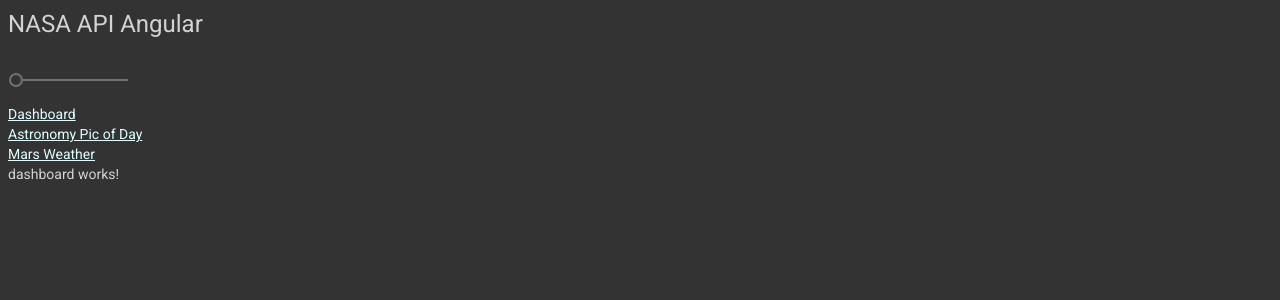
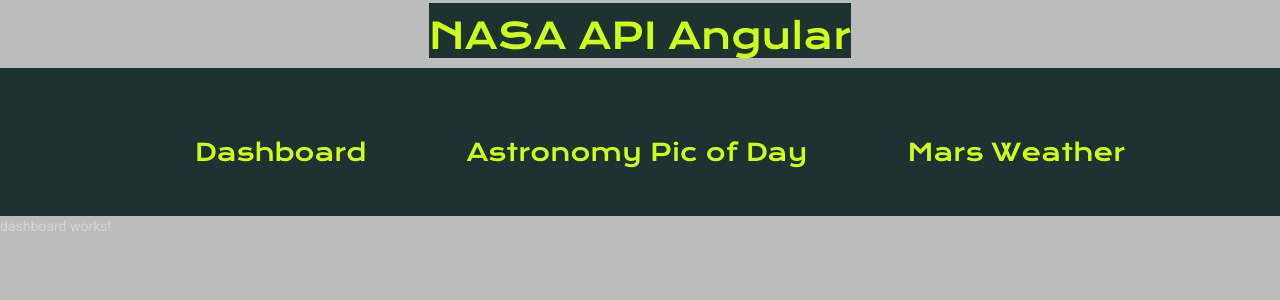
Before and after one commit to isaak-treat/NASA-API-Angular, an Angular app: page /dashboard in a window 1280 px wide. Shown: the top 300 px of the page. Built offline with nearby package versions, Linux system fonts and the light colour scheme.

Commit message:
Added styling to menu bar

```diff
--- a/src/app/app.component.css
+++ b/src/app/app.component.css
@@ -0,0 +1,52 @@
+.navigation {
+  background-color: #1E3231;
+  color: #1E3231;
+  font-family: 'Krona One', sans-serif;
+  font-size: 24px;
+  display: block;
+  display: table;
+  margin: auto;
+}
+
+  .navigation a {
+    text-decoration: none;
+    display: inline-table;
+    padding: 30px;
+    background-color: #1E3231;
+    color: #CEFF1A;
+  }
+
+.menu-bar {
+  background-color: #1E3231;
+  width: 100%;
+  left: 10px;
+}
+.navigation a:hover {
+  background-color: #1E3231;
+  color: #E8EEF2;
+}
+
+h1 {
+  font-family: 'Krona One', sans-serif;
+  font-size: 36px;
+  text-align: center;
+
+}
+  h1 a {
+    padding-top: 10px;
+    text-decoration: none;
+    color: #CEFF1A;
+    background-color: #1E3231;
+    width: 100%;
+  }
+
+ul#horizontalList {
+  min-width: 696px;
+  list-style: none;
+  padding-top: 20px;
+}
+
+ul#horizontalList li {
+display: inline;
+padding: 20px;
+}
--- a/src/app/app.component.html
+++ b/src/app/app.component.html
@@ -1,15 +1,15 @@
-
-
-
-
-<h1>{{title}}</h1>
-<mat-slider min="1" max="100" step="1" value="1"></mat-slider>
-<nav>
-  <a href="/dashboard">Dashboard</a>
-  <br />
-  <a href="/apod">Astronomy Pic of Day</a>
-  <br />
-  <a href="/insight">Mars Weather</a>
-</nav>
-
-<router-outlet></router-outlet>
+<div class="fullNav">
+  <h1><a href="/dashboard">{{title}}</a></h1>
+  <div class="menu-bar">
+    <div class="navigation">
+      <nav>
+        <ul id="horizontalList">
+          <li><a href="/dashboard">Dashboard</a></li>
+          <li><a href="/apod">Astronomy Pic of Day</a></li>
+          <li><a href="/insight">Mars Weather</a></li>
+        </ul>
+      </nav>
+    </div>
+  </div>
+  <router-outlet></router-outlet>
+</div>
--- a/src/index.html
+++ b/src/index.html
@@ -9,6 +9,7 @@
   <link rel="icon" type="image/x-icon" href="favicon.ico">
   <link href="https://fonts.googleapis.com/css?family=Roboto:300,400,500&display=swap" rel="stylesheet">
   <link href="https://fonts.googleapis.com/icon?family=Material+Icons" rel="stylesheet">
+  <link href="https://fonts.googleapis.com/css2?family=Krona+One&display=swap" rel="stylesheet">
   <link href="node_modules/@angular/material/prebuilt-themes/purple-green.css" type="text/html" rel="stylesheet">
 </head>
 <body class="mat-typography">
--- a/src/styles.css
+++ b/src/styles.css
@@ -2,8 +2,14 @@
 
 @import '@angular/material/prebuilt-themes/purple-green.css';
 
-html, body { background-color:#333333;  height: 100%; }
-body { margin: 10; font-family: Roboto, "Helvetica Neue", sans-serif; color: lightgray; }
+html, body {
+  background-color: #babdbc;
+  height: 100%;
+  color: #333333;
+  margin: 0px;
+  margin-top: 10px;
+}
+body { font-family: Roboto, "Helvetica Neue", sans-serif; color: lightgray; }
 
 a:link {
     color: lightcyan;
```
